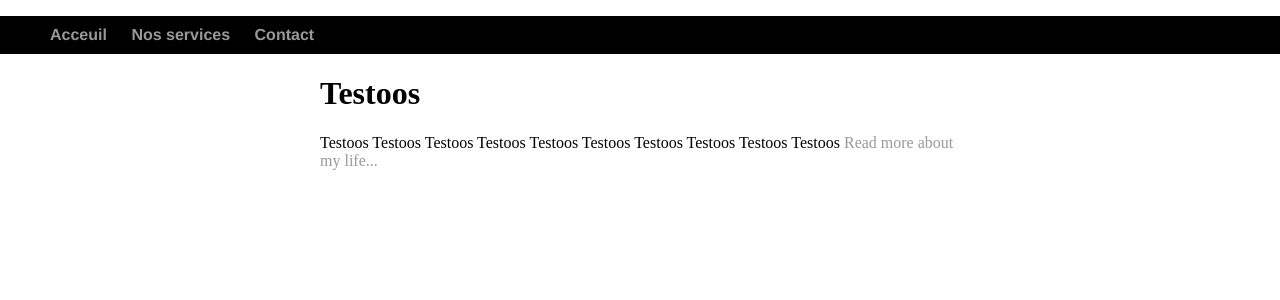
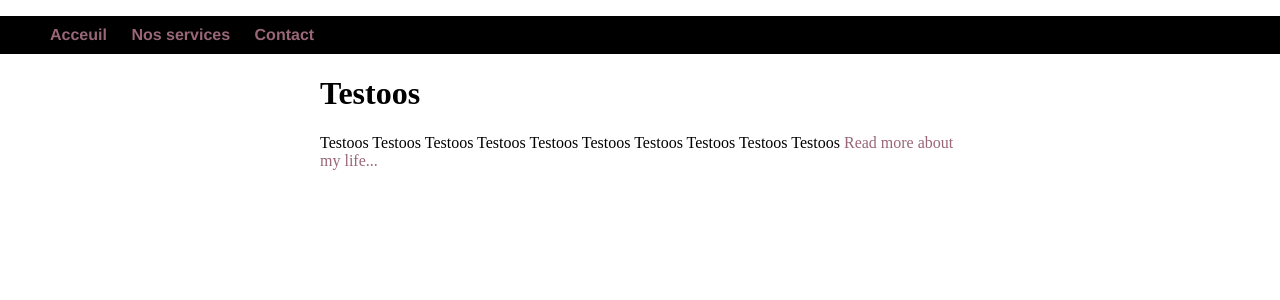
Before and after one commit to BobRendal/BobRendal.github.io, a Jekyll site: the page built from index.html, in a window 1280 px wide. Shown: the top 300 px of the page. Built offline with Jekyll 4.4.1, drawn with Linux system fonts in a browser that asks for light colours.

Commit message:
Update main.css

```diff
--- a/css/main.css
+++ b/css/main.css
@@ -31,6 +31,6 @@ nav ul li, footer ul li {
 
 a {
     text-decoration: none;
-    color: #999;
+    color: #967;
 }
 a:hover {
```
